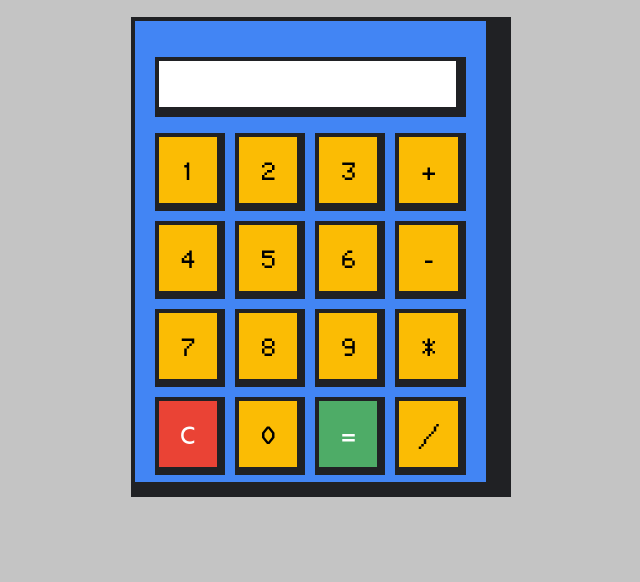
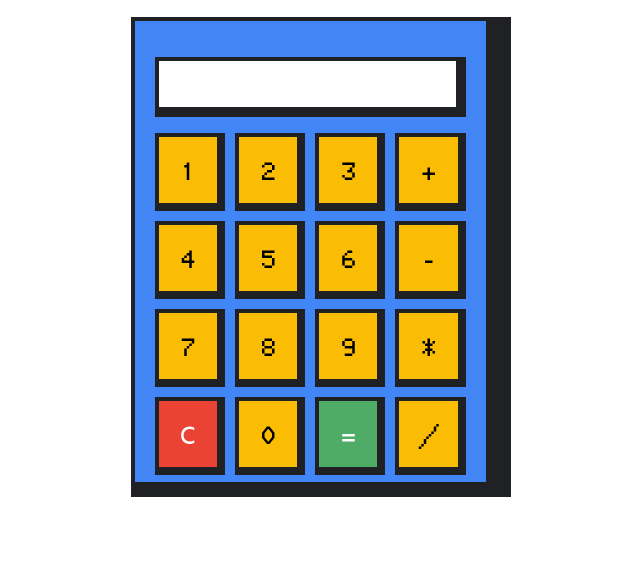
Before and after one commit to codingFrog7/codesoftTask3, a plain HTML site: page index.html in a window 1280 px wide. Shown: the part 218-800 px from the top of the page, without its empty margins (319-959 px from the left). Drawn offline with Linux system fonts and the light colour scheme.

Commit message:
Update styly.css

```diff
--- a/styly.css
+++ b/styly.css
@@ -12,7 +12,7 @@
 }
 
 body {
-  background: #c4c4c4;
+  background: #fff;
   color: #222;
   line-height: 1.6;
   min-height: 100vh;
```
